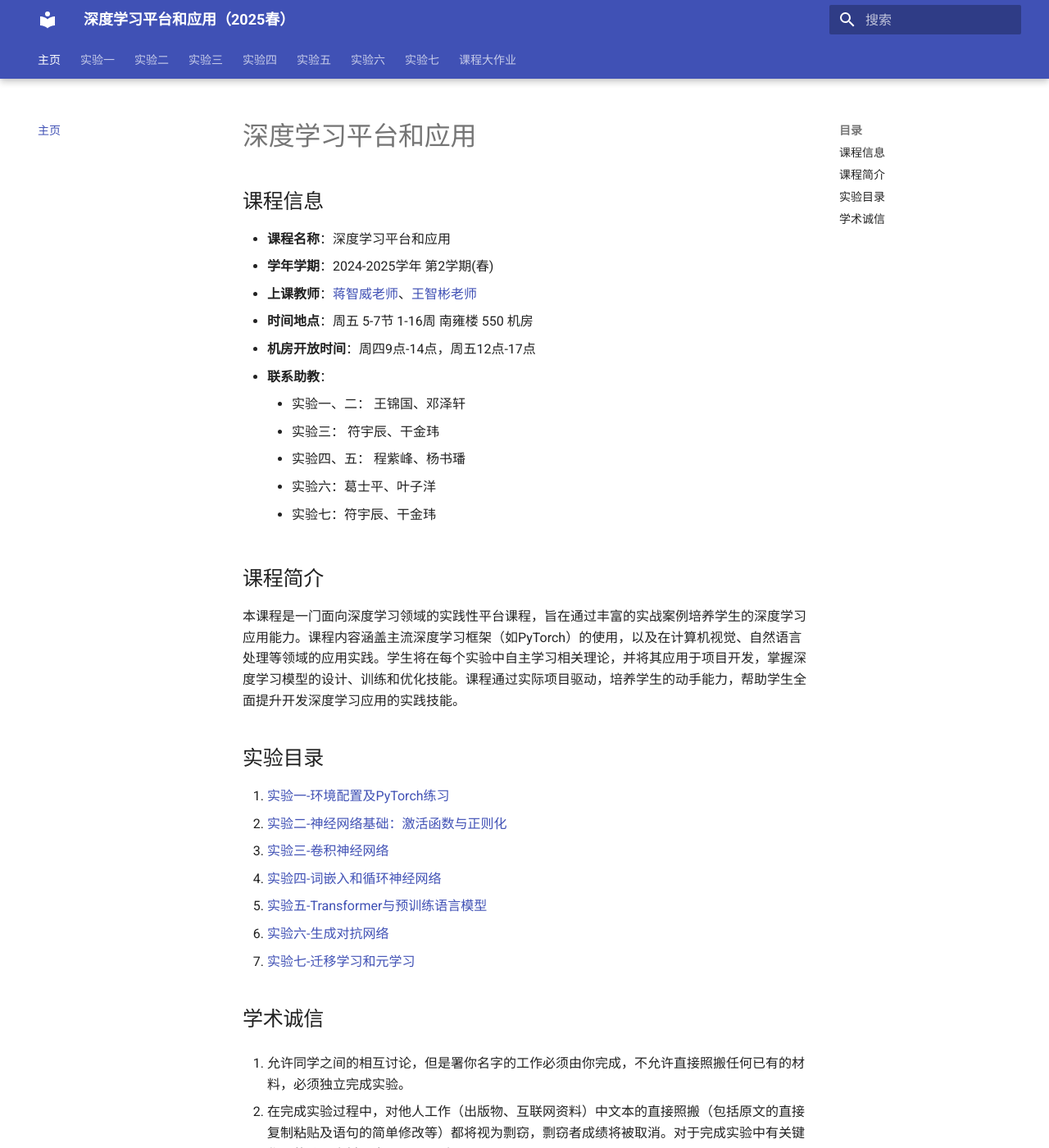
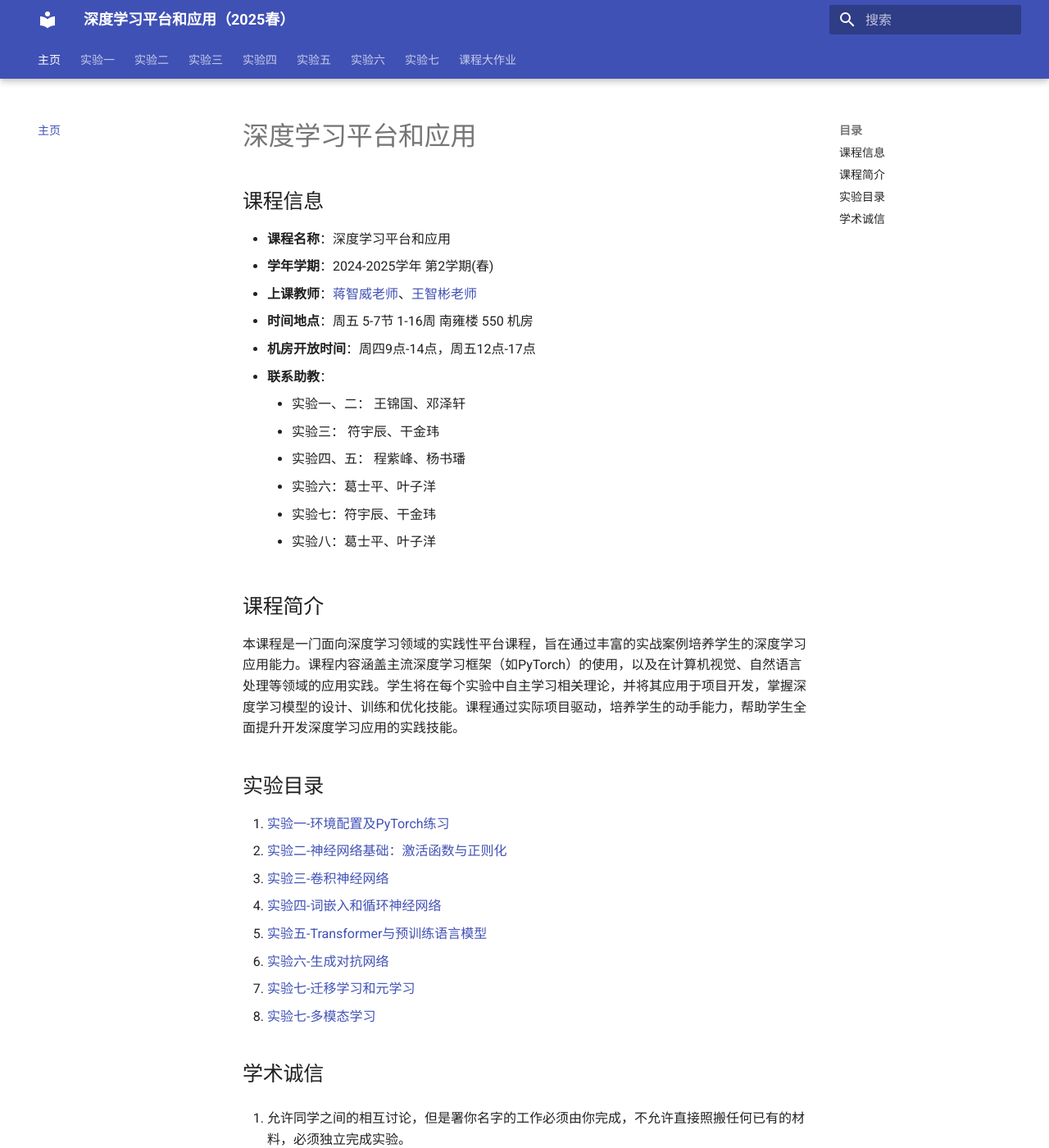
Before and after one commit to zhiweinju/nju-dl-lab-2025spring, an MkDocs documentation site: the page built from docs/index.md, in a window 1280 px wide and 1400 px high. Shown: the whole window at 82% size. Built offline with MkDocs 1.6.1 and Material for MkDocs 9.7.7, drawn with Linux system fonts in a browser that asks for light colours; a style sheet for code colours, icons or effects is not loaded.

Commit message:
Update index.md

```diff
--- a/docs/index.md
+++ b/docs/index.md
@@ -12,6 +12,7 @@
     - 实验四、五： 程紫峰、杨书璠
     - 实验六：葛士平、叶子洋
     - 实验七：符宇辰、干金玮
+    - 实验八：葛士平、叶子洋
 
 ## 课程简介
 本课程是一门面向深度学习领域的实践性平台课程，旨在通过丰富的实战案例培养学生的深度学习应用能力。课程内容涵盖主流深度学习框架（如PyTorch）的使用，以及在计算机视觉、自然语言处理等领域的应用实践。学生将在每个实验中自主学习相关理论，并将其应用于项目开发，掌握深度学习模型的设计、训练和优化技能。课程通过实际项目驱动，培养学生的动手能力，帮助学生全面提升开发深度学习应用的实践技能。
@@ -24,6 +25,7 @@
 5. [实验五-Transformer与预训练语言模型](./lab5/实验五介绍.md)
 6. [实验六-生成对抗网络](./lab6/实验六介绍.md)
 7. [实验七-迁移学习和元学习](./lab7/实验七介绍.md)
+8. [实验七-多模态学习](./lab8/实验八介绍.md)
 
 
 ## 学术诚信
```
